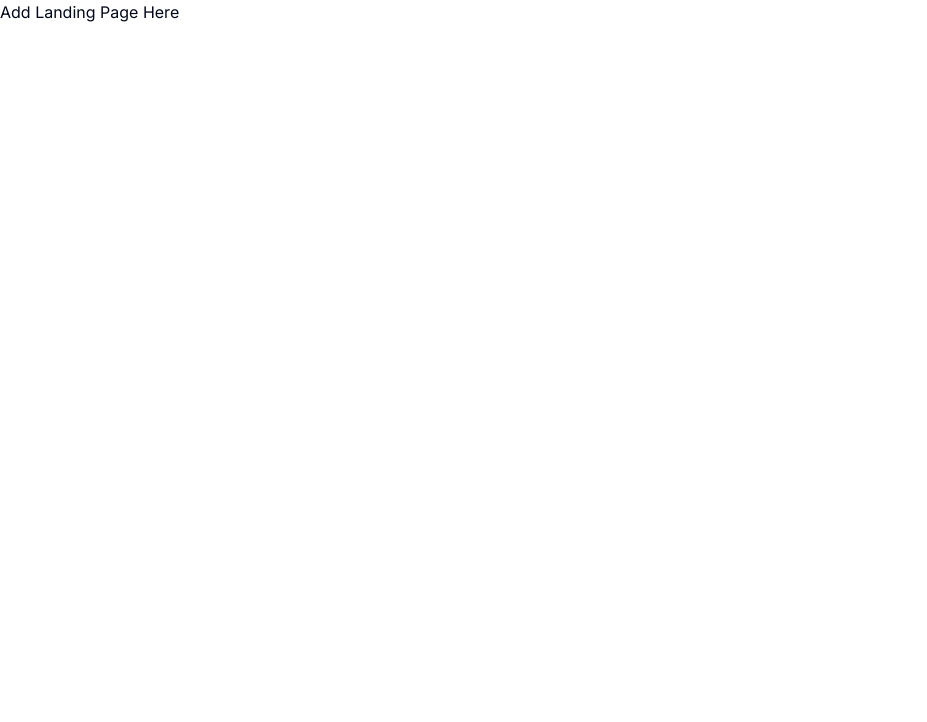
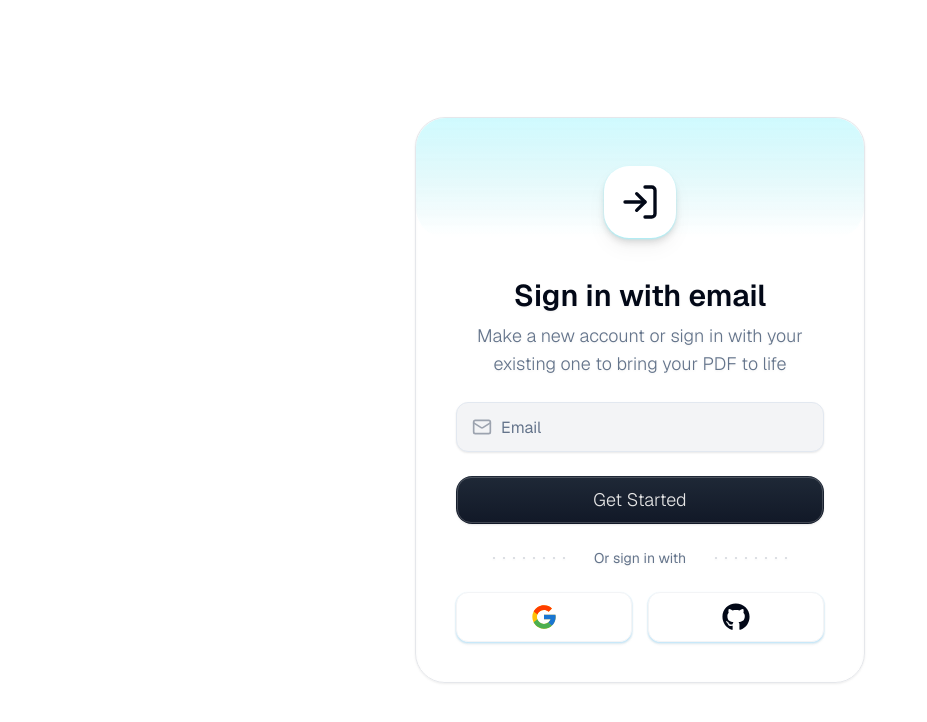
Before and after one commit to Ak2407/imagis, a Next.js app: page / in a window 1280 px wide. Shown: the top 722 px of the page, without its empty margins (0-927 px from the left). Built offline with nearby package versions, Linux system fonts and the light colour scheme.

Commit message:
ui for auth

```diff
--- a/package.json
+++ b/package.json
@@ -13,14 +13,17 @@
     "cf-typegen": "wrangler types --env-interface CloudflareEnv env.d.ts"
   },
   "dependencies": {
+    "@phosphor-icons/react": "^2.1.7",
     "@radix-ui/react-icons": "^1.3.0",
     "@radix-ui/react-slot": "^1.1.0",
     "class-variance-authority": "^0.7.0",
     "clsx": "^2.1.1",
+    "geist": "^1.3.1",
     "lucide-react": "^0.439.0",
     "next": "14.2.5",
     "react": "^18",
     "react-dom": "^18",
+    "react-icons": "^5.3.0",
     "tailwind-merge": "^2.5.2",
     "tailwindcss-animate": "^1.0.7"
   },
--- a/src/app/layout.tsx
+++ b/src/app/layout.tsx
@@ -1,12 +1,11 @@
 import type { Metadata } from "next";
-import { Inter } from "next/font/google";
+import { GeistSans } from "geist/font/sans";
+
 import "./globals.css";
 
-const inter = Inter({ subsets: ["latin"] });
-
 export const metadata: Metadata = {
-  title: "Create Next App",
-  description: "Generated by create next app",
+  title: "This is the starter Template",
+  description: "Developed by Akshit Gupta at https://www.akshit.app/",
 };
 
 export default function RootLayout({
@@ -16,7 +15,7 @@ export default function RootLayout({
 }>) {
   return (
     <html lang="en">
-      <body className={inter.className}>{children}</body>
+      <body className={GeistSans.className}>{children}</body>
     </html>
   );
 }
--- a/src/app/page.tsx
+++ b/src/app/page.tsx
@@ -1,7 +1,9 @@
+import LoginForm from "@/components/auth/LoginForm";
+
 export default function Home() {
   return (
-    <div>
-      <h1>Add Landing Page Here</h1>
+    <div className="h-screen w-screen flex items-center justify-center">
+      <LoginForm />
     </div>
   );
 }
--- /dev/null
+++ b/src/components/auth/AuthAction.tsx
@@ -0,0 +1,46 @@
+import { Button } from "@/components/ui/button";
+
+type AuthActionProps = {
+  type: string;
+};
+
+const AuthAction = ({ type }: AuthActionProps) => {
+  return (
+    <Button
+      className="
+          w-full
+          bg-gradient-to-b from-gray-800 to-gray-900
+          rounded-[16px]
+          text-neutral-200
+          font-light
+      text-lg
+          shadow-sm
+          relative
+          overflow-hidden
+          transition-all
+          duration-300
+          hover:from-gray-700
+          hover:to-gray-800
+          group
+      py-6
+        "
+    >
+      <span className=" z-10">{type}</span>
+      <span
+        className="
+            absolute
+            inset-[1px]
+            rounded-[14px]
+            border
+            border-white
+            opacity-20
+            group-hover:opacity-30
+            transition-opacity
+            duration-300
+          "
+      />
+    </Button>
+  );
+};
+
+export default AuthAction;
--- /dev/null
+++ b/src/components/auth/AuthDivider.tsx
@@ -0,0 +1,26 @@
+const AuthDivider = () => {
+  return (
+    <div className="flex items-center justify-center w-full  px-4 gap-2">
+      <DottedLine />
+      <span className="flex-shrink-0  text-slate-500 text-sm font-normal">
+        Or sign in with
+      </span>
+      <DottedLine />
+    </div>
+  );
+};
+
+export default AuthDivider;
+
+function DottedLine() {
+  return (
+    <div className="flex-grow flex items-center justify-center">
+      {[...Array(8)].map((_, i) => (
+        <div
+          key={i}
+          className="w-[2px] h-[2px] rounded-full bg-gray-300 mx-1"
+        ></div>
+      ))}
+    </div>
+  );
+}
--- /dev/null
+++ b/src/components/auth/EmailForm.tsx
@@ -0,0 +1,44 @@
+"use client";
+
+import { useState } from "react";
+import { Mail, Lock, Eye, EyeOff } from "lucide-react";
+import { Input } from "../ui/input";
+
+const EmailForm = () => {
+  const [showPassword, setShowPassword] = useState(false);
+
+  return (
+    <div>
+      <form className="flex flex-col gap-4 w-full">
+        <div className="w-full relative">
+          <Mail className="h-5 w-5 absolute top-1/2 left-4 -translate-y-1/2 text-gray-400" />
+          <Input
+            placeholder="Email"
+            className="pl-11 ring-0  focus-visible:ring-offset-0 focus-visible:ring-0 text-md py-6 rounded-[12px] bg-gray-100 text-slate-700"
+          />
+        </div>
+        {/* <div className="w-full relative"> */}
+        {/*   <Lock className="h-5 w-5 absolute top-1/2 left-4 -translate-y-1/2 text-gray-400" /> */}
+        {/*   <Input */}
+        {/*     type={showPassword ? "text" : "password"} */}
+        {/*     placeholder="Password" */}
+        {/*     className="pl-11 pr-4 ring-0  focus-visible:ring-offset-0 focus-visible:ring-0 text-md py-6 rounded-[12px] bg-gray-100 text-slate-700" */}
+        {/*   /> */}
+        {/*   <button */}
+        {/*     type="button" */}
+        {/*     onClick={() => setShowPassword(!showPassword)} */}
+        {/*     className="absolute right-3 top-1/2 transform -translate-y-1/2 text-gray-400 hover:text-gray-600" */}
+        {/*   > */}
+        {/*     {showPassword ? ( */}
+        {/*       <EyeOff className="h-5 w-5" /> */}
+        {/*     ) : ( */}
+        {/*       <Eye className="h-5 w-5" /> */}
+        {/*     )} */}
+        {/*   </button> */}
+        {/* </div> */}
+      </form>
+    </div>
+  );
+};
+
+export default EmailForm;
--- /dev/null
+++ b/src/components/auth/LoginForm.tsx
@@ -0,0 +1,23 @@
+import AuthAction from "./AuthAction";
+import AuthDivider from "./AuthDivider";
+import EmailForm from "./EmailForm";
+import LoginFormHeader from "./LoginFormHeader";
+import LoginFormText from "./LoginFormText";
+import SocialButtons from "./SocialButtons";
+
+const LoginForm = () => {
+  return (
+    <div className="flex flex-col rounded-[30px] border border-gray-200 drop-shadow-sm shadow-sm w-[450px] mx-6 h-fit">
+      <LoginFormHeader />
+      <div className="flex flex-col gap-6 w-full p-10 ">
+        <LoginFormText />
+        <EmailForm />
+        <AuthAction type="Get Started" />
+        <AuthDivider />
+        <SocialButtons />
+      </div>
+    </div>
+  );
+};
+
+export default LoginForm;
--- /dev/null
+++ b/src/components/auth/LoginFormHeader.tsx
@@ -0,0 +1,13 @@
+import { LogIn } from "lucide-react";
+
+const LoginFormHeader = () => {
+  return (
+    <div class="pt-12 pb-0 w-full flex items-center justify-center bg-gradient-to-b from-cyan-100 h-full rounded-[30px] ">
+      <div className="bg-white rounded-[25px] p-4 drop-shadow-lg shadow-cyan-200 shadow-sm blur-0 w-fit">
+        <LogIn className="h-10 w-10" />
+      </div>
+    </div>
+  );
+};
+
+export default LoginFormHeader;
--- /dev/null
+++ b/src/components/auth/LoginFormText.tsx
@@ -0,0 +1,13 @@
+const LoginFormText = () => {
+  return (
+    <div className="text-center align-center items-center justify-center flex flex-col gap-2 w-full">
+      <h1 className="text-3xl font-semibold">Sign in with email</h1>
+      <p className="text-slate-500 text-lg font-light">
+        Make a new account or sign in with your existing one to bring your PDF
+        to life
+      </p>
+    </div>
+  );
+};
+
+export default LoginFormText;
--- /dev/null
+++ b/src/components/auth/SocialButtons.tsx
@@ -0,0 +1,24 @@
+import { Button } from "@/components/ui/button";
+import { FcGoogle } from "react-icons/fc";
+import { FaGithub } from "react-icons/fa";
+
+export default function SocialButtons() {
+  return (
+    <div className="flex flex-row items-center justify-center gap-x-4 w-full">
+      <Button
+        variant="outline"
+        size="lg"
+        className="rounded-[12px] w-full drop-shadow-sm shadow-sky-200 blur-0 py-6 border-gray-100"
+      >
+        <FcGoogle className="h-7 w-7" />
+      </Button>
+      <Button
+        variant="outline"
+        size="lg"
+        className="rounded-[12px] w-full drop-shadow-sm shadow-sky-200 blur-0 py-6 border-gray-100"
+      >
+        <FaGithub className="h-7 w-7" />
+      </Button>
+    </div>
+  );
+}
```
Also changed, not shown: 1 other file (tests, documents, lock files or other folders).
